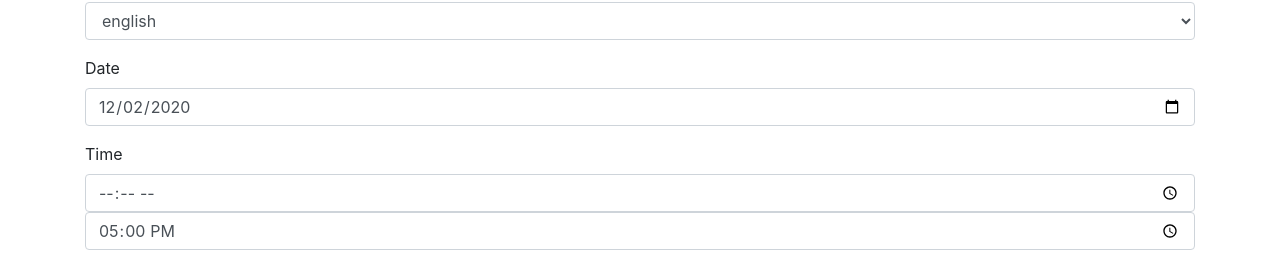
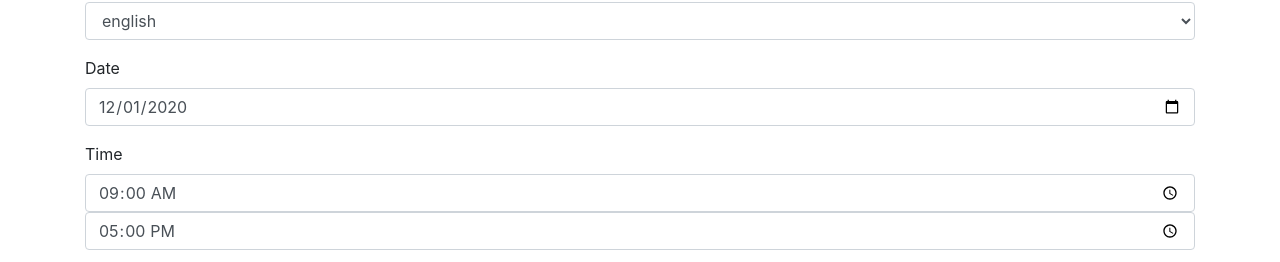
Before and after one commit to PeteLawrence/aws-reinvent-2020-sessions, a React (Create React App) app: page /#/ in a window 1280 px wide. Shown: the part 142-404 px from the top of the page. Built offline with nearby package versions, Linux system fonts and the light colour scheme.

Commit message:
Change default form values

```diff
--- a/src/pages/SessionsPage.js
+++ b/src/pages/SessionsPage.js
@@ -235,12 +235,12 @@ class SessionsPage extends React.Component {
 
           <Form.Group>
             <Form.Label>Date</Form.Label>
-            <Form.Control type="date" defaultValue="2020-12-02" onChange={ this.handleDateChange.bind(this)} />
+            <Form.Control type="date" defaultValue="2020-12-01" onChange={ this.handleDateChange.bind(this)} />
           </Form.Group>
 
           <Form.Group>
             <Form.Label>Time</Form.Label>
-            <Form.Control type="time" defaultValue="9:00" onChange={ this.handleStartTimeChange.bind(this)} />
+            <Form.Control type="time" defaultValue="09:00" onChange={ this.handleStartTimeChange.bind(this)} />
             <Form.Control type="time" defaultValue="17:00" onChange={ this.handleEndTimeChange.bind(this)}/>
           </Form.Group>
 
```
